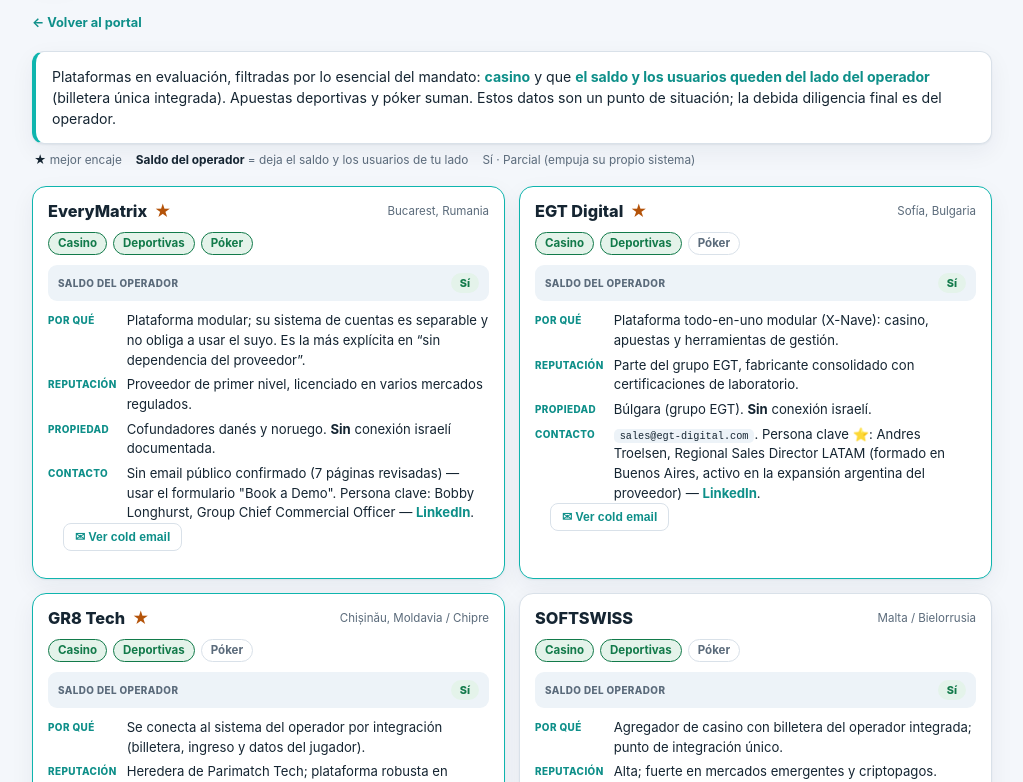
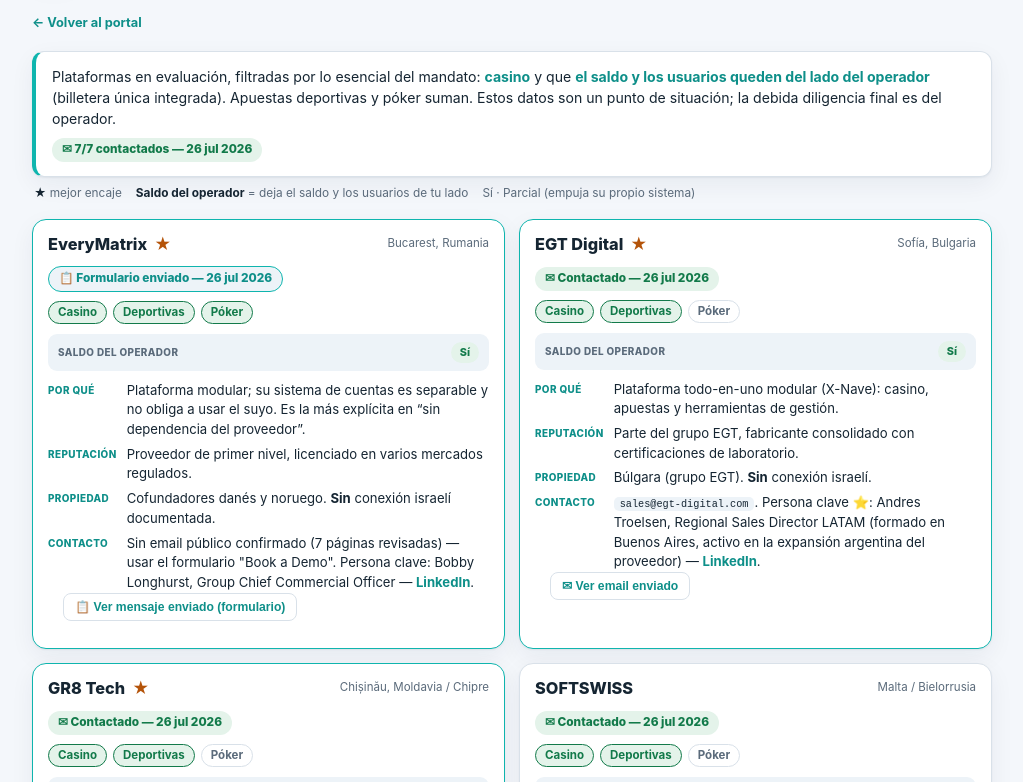
Before and after one commit to Slonimtek/juego-online-argentina, a plain HTML site: page candidatos.html in a window 1280 px wide. Shown: the part 93-875 px from the top of the page, without its empty margins (128-1151 px from the left). Drawn offline with Linux system fonts and the light colour scheme.

Commit message:
Agregar estado de contacto visible por candidato + actualizar tablero de avances

```diff
--- a/candidatos.html
+++ b/candidatos.html
@@ -53,6 +53,9 @@
   .verts{ display:flex; gap:6px; flex-wrap:wrap; margin-bottom:10px; }
   .v{ font-size:.72rem; font-weight:700; padding:2px 9px; border-radius:99px; border:1px solid var(--line); color:var(--muted); }
   .v.on{ color:var(--ok); border-color:var(--ok); background:var(--okbg); }
+  .contact-status{ display:inline-flex; align-items:center; gap:6px; font-size:.74rem; font-weight:800; padding:3px 10px; border-radius:99px; margin-bottom:9px; }
+  .cs-sent{ color:var(--ok); background:var(--okbg); }
+  .cs-form{ color:var(--teal); background:var(--surface2); border:1px solid var(--teal-br); }
   .wallet{ display:flex; align-items:center; gap:8px; padding:8px 10px; border-radius:9px; background:var(--surface2); margin-bottom:10px; font-size:.82rem; }
   .wallet .lab{ font-size:.62rem; font-weight:800; text-transform:uppercase; letter-spacing:.04em; color:var(--muted); }
   .pill{ font-size:.68rem; font-weight:800; padding:2px 9px; border-radius:99px; margin-left:auto; }
@@ -111,6 +114,7 @@
 
   <div class="intro">
     Plataformas en evaluación, filtradas por lo esencial del mandato: <b>casino</b> y que <b>el saldo y los usuarios queden del lado del operador</b> (billetera única integrada). Apuestas deportivas y póker suman. Estos datos son un punto de situación; la debida diligencia final es del operador.
+    <div style="margin-top:8px;"><span class="contact-status cs-sent" style="margin-bottom:0;">✉ 7/7 contactados — 26 jul 2026</span></div>
   </div>
   <div class="legend"><span><b>★</b> mejor encaje</span> <span><b>Saldo del operador</b> = deja el saldo y los usuarios de tu lado</span> <span>Sí · Parcial (empuja su propio sistema)</span></div>
 
@@ -119,6 +123,7 @@
     <div class="cand star">
       <div class="cand-h"><div class="nm">EveryMatrix <span class="star-i">★</span></div><div class="sede">Bucarest, Rumania</div></div>
       <div class="cand-b">
+        <div class="contact-status cs-form">📋 Formulario enviado — 26 jul 2026</div>
         <div class="verts"><span class="v on">Casino</span><span class="v on">Deportivas</span><span class="v on">Póker</span></div>
         <div class="wallet"><span class="lab">Saldo del operador</span><span class="pill p-si">Sí</span></div>
         <div class="kv">
@@ -133,6 +138,7 @@
     <div class="cand star">
       <div class="cand-h"><div class="nm">EGT Digital <span class="star-i">★</span></div><div class="sede">Sofía, Bulgaria</div></div>
       <div class="cand-b">
+        <div class="contact-status cs-sent">✉ Contactado — 26 jul 2026</div>
         <div class="verts"><span class="v on">Casino</span><span class="v on">Deportivas</span><span class="v">Póker</span></div>
         <div class="wallet"><span class="lab">Saldo del operador</span><span class="pill p-si">Sí</span></div>
         <div class="kv">
@@ -147,6 +153,7 @@
     <div class="cand star">
       <div class="cand-h"><div class="nm">GR8 Tech <span class="star-i">★</span></div><div class="sede">Chișinău, Moldavia / Chipre</div></div>
       <div class="cand-b">
+        <div class="contact-status cs-sent">✉ Contactado — 26 jul 2026</div>
         <div class="verts"><span class="v on">Casino</span><span class="v on">Deportivas</span><span class="v">Póker</span></div>
         <div class="wallet"><span class="lab">Saldo del operador</span><span class="pill p-si">Sí</span></div>
         <div class="kv">
@@ -161,6 +168,7 @@
     <div class="cand">
       <div class="cand-h"><div class="nm">SOFTSWISS</div><div class="sede">Malta / Bielorrusia</div></div>
       <div class="cand-b">
+        <div class="contact-status cs-sent">✉ Contactado — 26 jul 2026</div>
         <div class="verts"><span class="v on">Casino</span><span class="v on">Deportivas</span><span class="v">Póker</span></div>
         <div class="wallet"><span class="lab">Saldo del operador</span><span class="pill p-si">Sí</span></div>
         <div class="kv">
@@ -175,6 +183,7 @@
     <div class="cand">
       <div class="cand-h"><div class="nm">Digitain</div><div class="sede">Bucarest / Armenia</div></div>
       <div class="cand-b">
+        <div class="contact-status cs-sent">✉ Contactado — 26 jul 2026</div>
         <div class="verts"><span class="v on">Casino</span><span class="v on">Deportivas</span><span class="v on">Póker</span></div>
         <div class="wallet"><span class="lab">Saldo del operador</span><span class="pill p-parc">Parcial</span></div>
         <div class="kv">
@@ -189,6 +198,7 @@
     <div class="cand">
       <div class="cand-h"><div class="nm">Delasport</div><div class="sede">Sofía, Bulgaria</div></div>
       <div class="cand-b">
+        <div class="contact-status cs-sent">✉ Contactado — 26 jul 2026</div>
         <div class="verts"><span class="v on">Casino</span><span class="v on">Deportivas</span><span class="v">Póker</span></div>
         <div class="wallet"><span class="lab">Saldo del operador</span><span class="pill p-parc">Parcial</span></div>
         <div class="kv">
@@ -203,6 +213,7 @@
     <div class="cand">
       <div class="cand-h"><div class="nm">BetConstruct</div><div class="sede">Armenia</div></div>
       <div class="cand-b">
+        <div class="contact-status cs-sent">✉ Contactado — 26 jul 2026</div>
         <div class="verts"><span class="v on">Casino</span><span class="v on">Deportivas</span><span class="v on">Póker</span></div>
         <div class="wallet"><span class="lab">Saldo del operador</span><span class="pill p-parc">Parcial</span></div>
         <div class="kv">
@@ -262,7 +273,7 @@
       <div class="mfield">Asunto</div><div class="msubj" id="emSubj"></div>
       <div class="mfield">Mensaje</div><div class="mbody" id="emBody"></div>
       <button class="mcopy" id="emCopy" type="button">Copiar email</button>
-      <div class="mnote">En inglés (idioma de trabajo de los proveedores). Rellená los [corchetes] con tus datos antes de enviar.</div>
+      <div class="mnote">En inglés (idioma de trabajo de los proveedores). Este es el texto ya enviado, con la firma real — se muestra para referencia.</div>
     </div>
   </div>
 </div>
@@ -273,7 +284,7 @@
     tgl.addEventListener('click',function(){ var cur=root.getAttribute('data-theme'); if(!cur){cur=matchMedia('(prefers-color-scheme: dark)').matches?'dark':'light';} root.setAttribute('data-theme', cur==='dark'?'light':'dark'); });
 
     var REQ = "Our one hard requirement: the platform must stay agnostic to player-account and bankroll management. The operator keeps the wallet, player identity, KYC/AML and licensing on their side; the platform integrates through a seamless single-wallet API (debit/credit/rollback), without imposing its own PAM. Casino is a must; sportsbook and poker are a plus.";
-    var SIG = "Best regards,\n[Your name] - [Title] - [email] - [phone]";
+    var SIG = "Best regards,\nYaakov Slonimczyk - Solutions Architect - (contact details on file)";
     var EMAILS = {
       "EveryMatrix": { to:"Book a Demo form (no public email confirmed) - cc Bobby Longhurst (Group CCO) via LinkedIn", subject:"Casino platform for an Argentina-facing operator - seamless single-wallet (operator-side PAM)",
         body:"Hi EveryMatrix team,\n\nI'm reaching out on behalf of an operator preparing to launch in Argentina. We're shortlisting gaming platforms, and your modular, vendor-agnostic architecture - CasinoEngine running on top of a separable GamMatrix - is exactly why you're at the top of our list.\n\n"+REQ+"\n\nCould we set up a 30-minute intro call with your commercial/partnerships team? Happy to sign an NDA first.\n\n"+SIG },
@@ -293,14 +304,16 @@
 
     var modal=document.getElementById('emModal'), elTo=document.getElementById('emTo'), elSubj=document.getElementById('emSubj'), elBody=document.getElementById('emBody'), elCopy=document.getElementById('emCopy'), elTitle=document.getElementById('emTitle');
     function norm(s){ return (s||'').replace(/[★☆]/g,'').replace(/\s+/g,' ').trim(); }
-    function openEmail(k){ var e=EMAILS[k]; if(!e) return; elTitle.firstChild.textContent="Cold email - "+k+" "; elTo.textContent="→ "+e.to; elSubj.textContent=e.subject; elBody.textContent=e.body; modal.classList.add('open'); elCopy.textContent="Copiar email"; }
+    var IS_FORM = { "EveryMatrix": true };
+    function openEmail(k){ var e=EMAILS[k]; if(!e) return; var viaForm=IS_FORM[k]; elTitle.firstChild.textContent=(viaForm?"Mensaje enviado (formulario) - ":"Email enviado - ")+k+" "; elTo.textContent="→ "+e.to; elSubj.textContent=e.subject; elBody.textContent=e.body; modal.classList.add('open'); elCopy.textContent="Copiar texto"; }
     function closeEmail(){ modal.classList.remove('open'); }
 
     document.querySelectorAll('.cand').forEach(function(card){
       var nmEl=card.querySelector('.nm'); if(!nmEl) return;
       var k=norm(nmEl.textContent); if(!EMAILS[k]) return;
       var foot=document.createElement('div'); foot.className='cand-foot';
-      var b=document.createElement('button'); b.className='emailbtn'; b.type='button'; b.textContent='✉ Ver cold email';
+      var b=document.createElement('button'); b.className='emailbtn'; b.type='button';
+      b.textContent = IS_FORM[k] ? '📋 Ver mensaje enviado (formulario)' : '✉ Ver email enviado';
       b.addEventListener('click', function(){ openEmail(k); });
       foot.appendChild(b);
       (card.querySelector('.cand-b')||card).appendChild(foot);
```
Also changed, not shown: index.html (+5 -5 lines).
